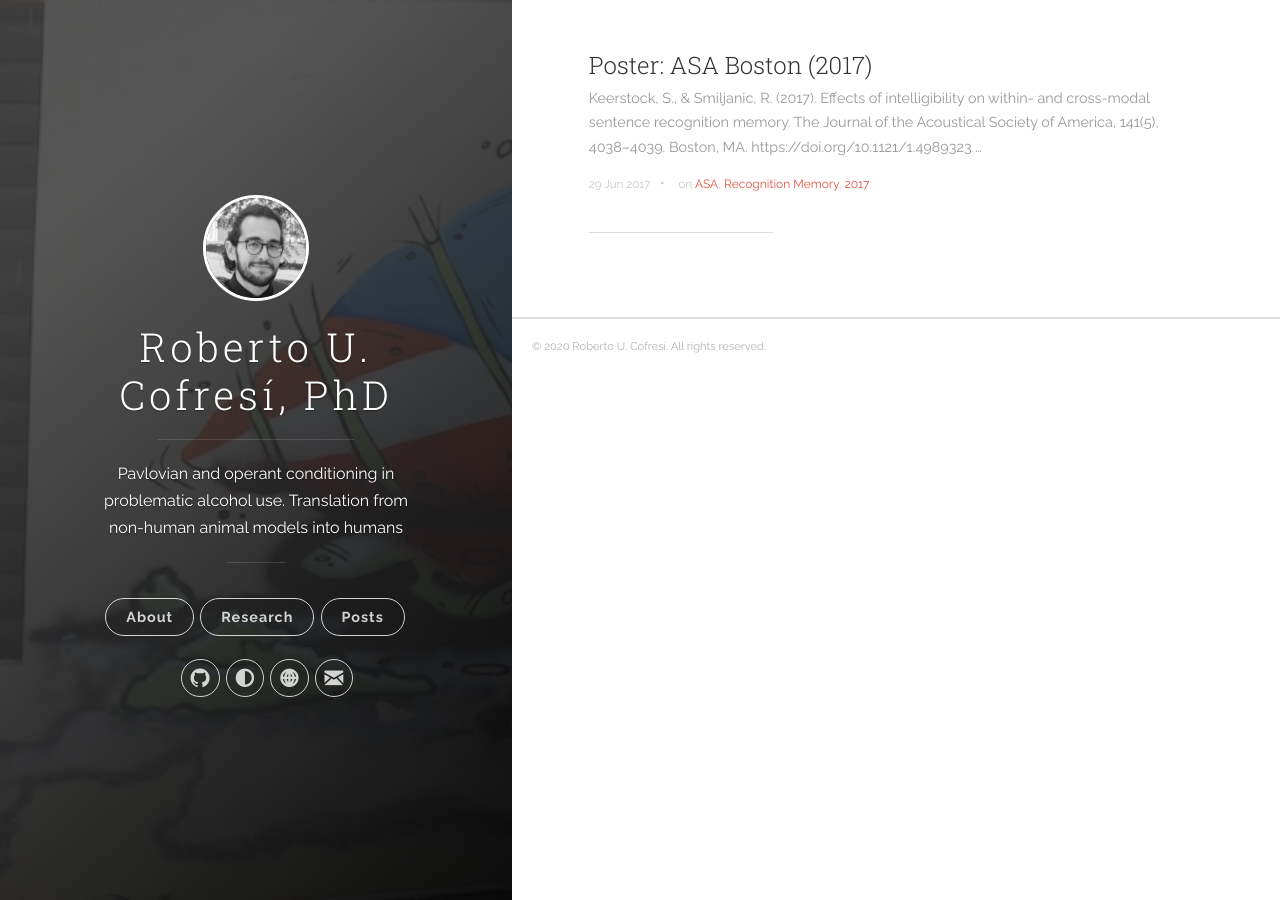
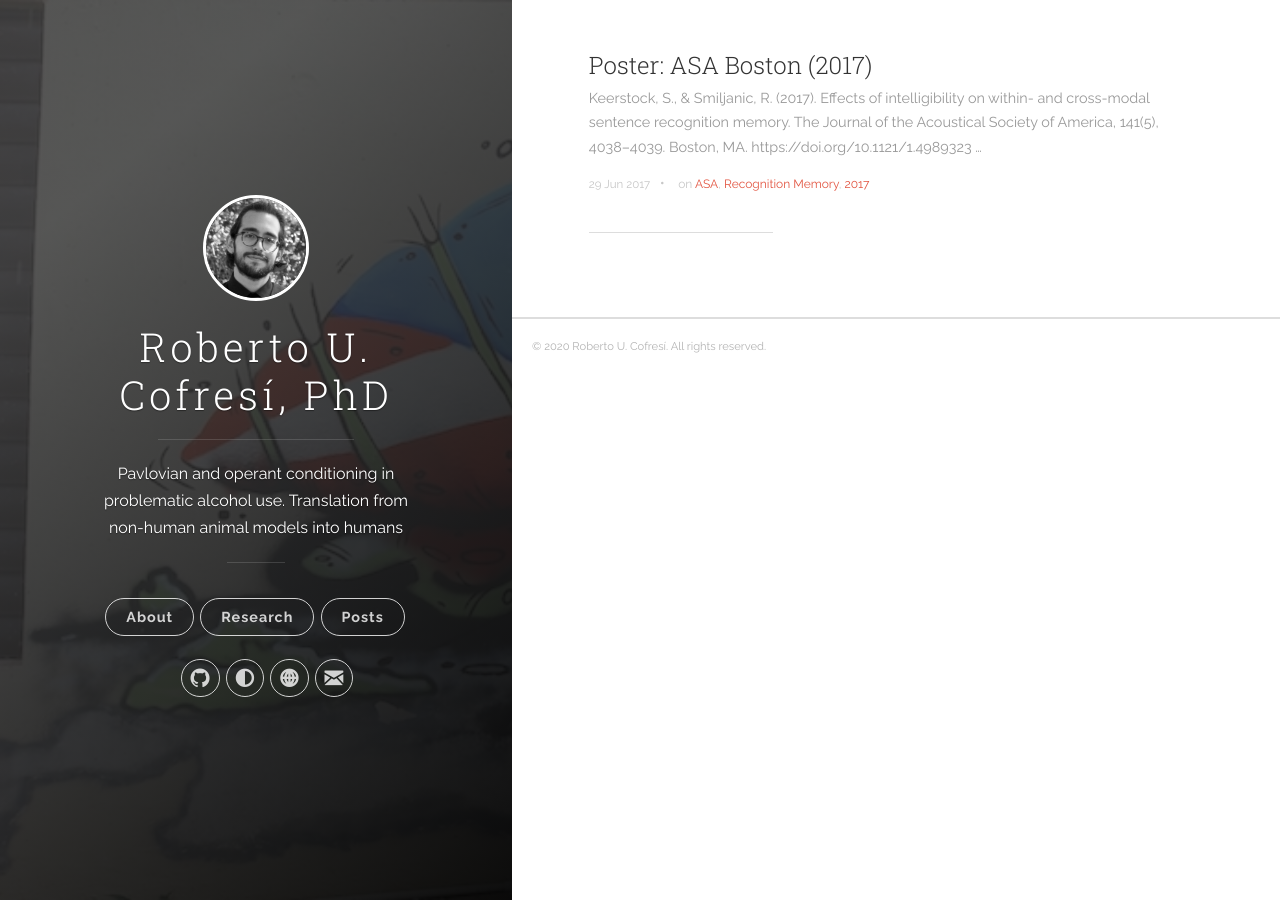
Before and after one commit to rcofresi/rcofresi.github.io, a Jekyll site: the page built from index.html, in a window 1280 px wide. Built offline with Jekyll 4.4.1, drawn with Linux system fonts in a browser that asks for light colours; the list of posts is cut into pages by our own code.

Commit message:
Update header.html

```diff
--- a/_includes/header.html
+++ b/_includes/header.html
@@ -9,7 +9,7 @@
     <div class="panel-main__inner panel-inverted">
     <div class="panel-main__content">
         <a href="{{ site.baseurl }}/" title="link to home of {{ site.title }}">
-          <img src="{{ site.baseurl }}/images/profile0.jpg" class="user-image" alt="My Profile Photo">
+          <img src="{{ site.baseurl }}/images/profile1.jpg" class="user-image" alt="My Profile Photo">
           <h1 class="panel-cover__title panel-title">{{ site.title }}</h1>
         </a>
         <hr class="panel-cover__divider">
```
